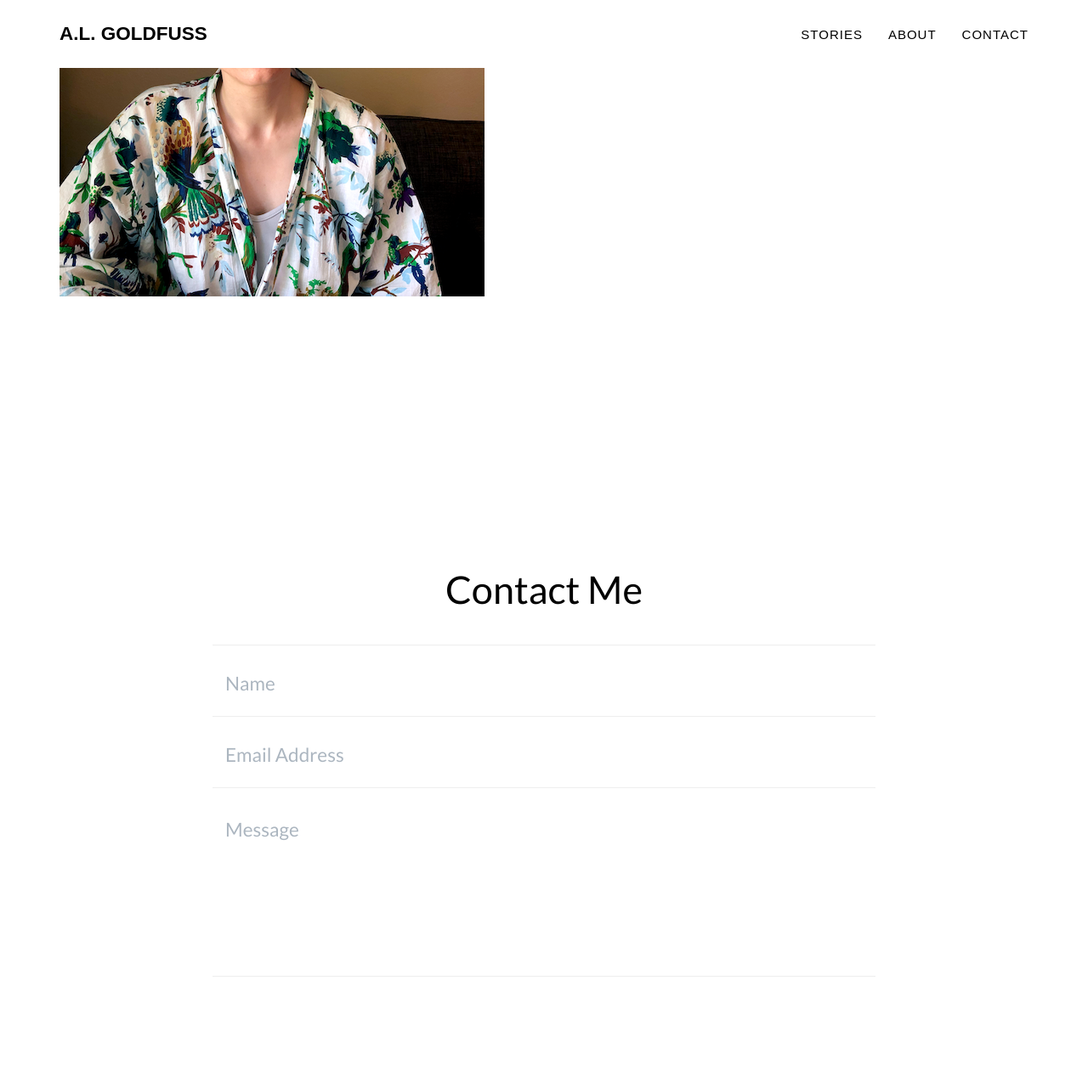
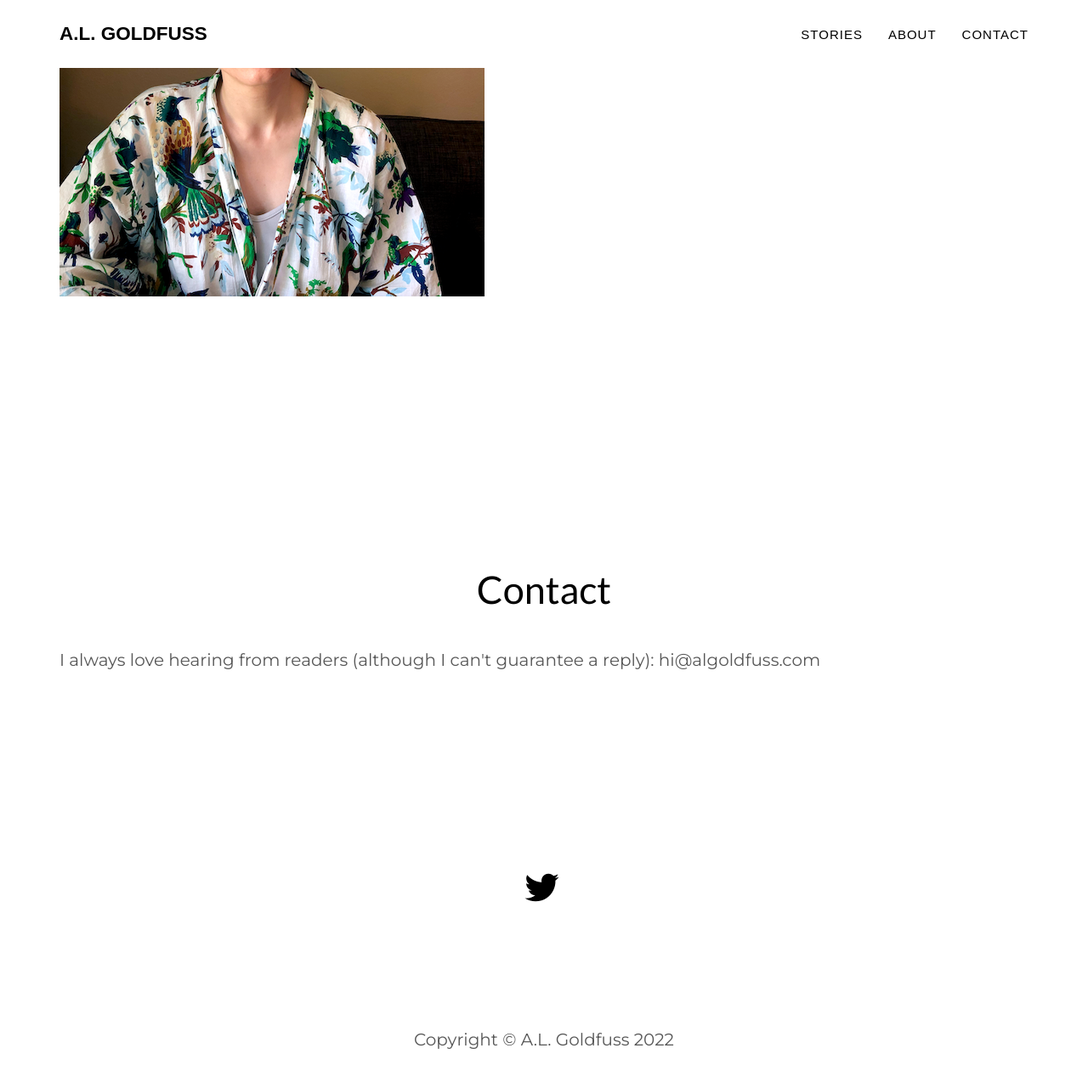
Before and after one commit to algoldfuss/algoldfuss.github.io, a Jekyll site: the page built from _posts/2022-02-01-fenworth-city-municipal-watersheds-field-survey.markdown, in a window 1280 px wide and 1400 px high, scrolled down 1289 px. Shown: the top 1274 px of the window at 85% size. Built offline with Jekyll 4.4.1, drawn with Linux system fonts in a browser that asks for light colours.

Commit message:
contact email

```diff
--- a/_config.yml
+++ b/_config.yml
@@ -33,7 +33,7 @@ color:
 
 # Footer settings
 footer:
-  copyright: Dr. Henry Jekyll
+  copyright: A.L. Goldfuss
   location: Location
   social: Around the Web
   credits: Credits
@@ -41,15 +41,15 @@ footer:
 # Social networks usernames (many more available: google-plus, flickr, dribbble, pinterest, instagram, tumblr, linkedin, etc.)
 social:
   - title: twitter
-    url: http://twitter.com/jekyllrb
-  - title: facebook
-    url:
-  - title: stack-overflow
-    url: http://stackoverflow.com/questions/tagged/jekyll
-  - title: bitbucket
-    url: http://bitbucket.org/jekyll
-  - title: github
-    url: http://github.com/jekyll
+    url: http://twitter.com/alicegoldfuss
+  #- title: facebook
+  #  url:
+  #- title: stack-overflow
+  #  url:
+  #- title: bitbucket
+  #  url:
+  #- title: github
+  #  url:
 
 # Postal address (add as many lines as necessary)
 address:
--- a/_includes/contact_static.html
+++ b/_includes/contact_static.html
@@ -3,50 +3,15 @@
   <div class="container">
     <div class="row">
       <div class="col-lg-12 text-center">
-        <h2>Contact Me</h2>
+        <h2>Contact</h2>
         <!--<hr class="star-primary">-->
       </div>
     </div>
     <div class="row">
-      <div class="col-lg-8 col-lg-offset-2">
-        <form action="//formspree.io/{{ site.email }}" method="POST" name="sentMessage" id="contactForm" novalidate>
-          <div class="row control-group">
-            <div class="form-group col-xs-12 floating-label-form-group controls">
-              <label for="name">Name</label>
-              <input type="text" name="name" class="form-control" placeholder="Name" id="name" required
-                data-validation-required-message="Please enter your name.">
-              <p class="help-block text-danger"></p>
-            </div>
-          </div>
-          <div class="row control-group">
-            <div class="form-group col-xs-12 floating-label-form-group controls">
-              <label for="email">Email Address</label>
-              <input type="email" name="_replyto" class="form-control" placeholder="Email Address" id="email" required
-                data-validation-required-message="Please enter your email address.">
-              <p class="help-block text-danger"></p>
-            </div>
-          </div>
-          <div>
-            <input type="hidden" name="_subject" value="New submission!">
-            <input type="text" name="_gotcha" style="display:none" />
-          </div>
-          <div class="row control-group">
-            <div class="form-group col-xs-12 floating-label-form-group controls">
-              <label for="message">Message</label>
-              <textarea rows="5" name="message" class="form-control" placeholder="Message" id="message" required
-                data-validation-required-message="Please enter a message."></textarea>
-              <p class="help-block text-danger"></p>
-            </div>
-          </div>
-          <br>
-          <div id="success"></div>
-          <div class="row">
-            <div class="form-group col-xs-12">
-              <button type="submit" class="btn btn-success btn-lg">Send</button>
-            </div>
-          </div>
-        </form>
+      <div class="col-lg-12 align-self-center">
+        <p>I always love hearing from readers (although I can't guarantee a reply): <a href="mailto:hi@algoldfuss.com">hi@algoldfuss.com</a></p>
       </div>
+    </div>
     </div>
   </div>
 </section>
--- a/_includes/footer.html
+++ b/_includes/footer.html
@@ -4,15 +4,8 @@
     <div class="container">
       <div class="row">
         <div class="footer-col col-md-4">
-          <h3>{{ site.footer.location }}</h3>
-          <p>
-            {% for adress in site.address %}
-            {{ adress.line }} <br>
-            {% endfor %}
-          </p>
         </div>
         <div class="footer-col col-md-4">
-          <h3>{{ site.footer.social }}</h3>
           <ul class="list-inline">
             {% for network in site.social %}
             <li>
@@ -23,8 +16,6 @@
           </ul>
         </div>
         <div class="footer-col col-md-4">
-          <h3>{{ site.footer.credits }}</h3>
-          <p>{{ site.credits }}</p>
         </div>
       </div>
     </div>
@@ -33,7 +24,7 @@
     <div class="container">
       <div class="row">
         <div class="col-lg-12">
-          Copyright &copy; {{ site.footer.copyright }} 20{{ site.time | date: '%y' }}
+          <p>Copyright &copy; {{ site.footer.copyright }} 20{{ site.time | date: '%y' }}</p>
         </div>
       </div>
     </div>
--- a/_layouts/default.html
+++ b/_layouts/default.html
@@ -17,9 +17,7 @@
   {% else %}
   {% include contact.html %}
   {% endif %}
-  {% comment %}
   {% include footer.html %}
-  {% endcomment %}
   {% include modals.html %}
   {% include js.html %}
 </body>
```
Also changed, not shown: _includes/css/main.css (+5 -4 lines).
